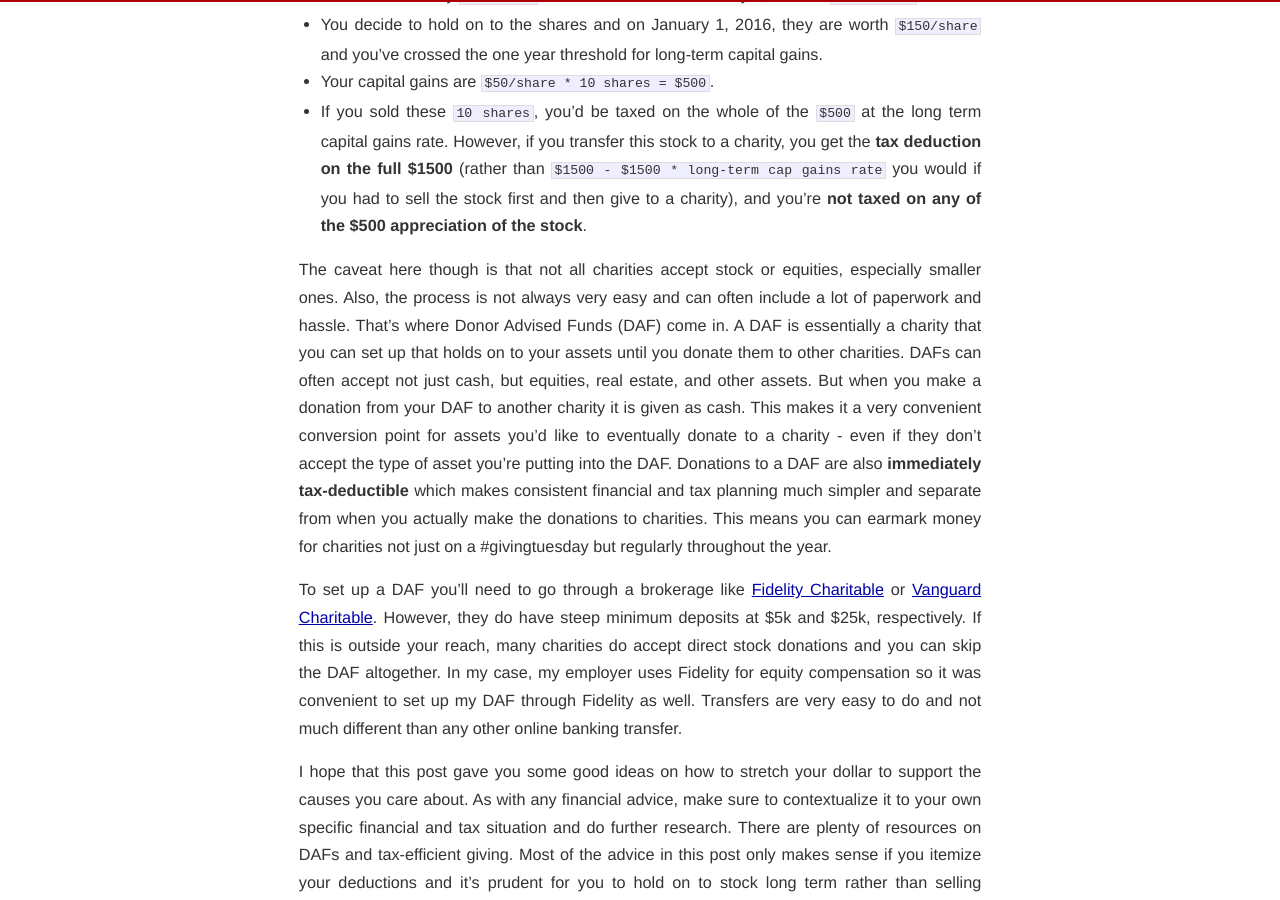
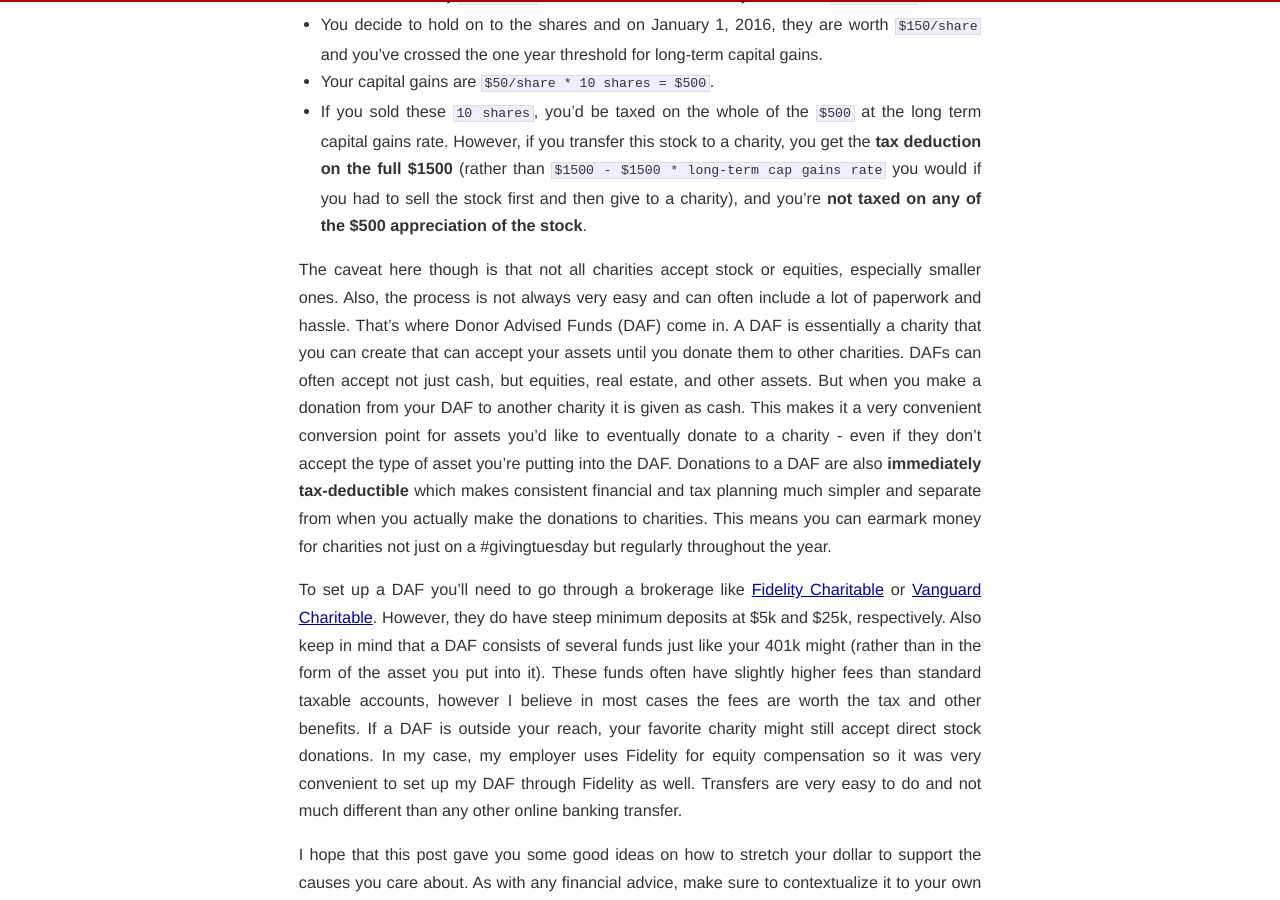
Before and after one commit to eipark/eipark.github.io, a Jekyll site: the page built from _posts/2016-11-29-maximize-giving-with-stocks-and-donor-advised-funds.markdown, in a window 1280 px wide and 900 px high, scrolled down 964 px. Built offline with Jekyll 4.4.1, drawn with Linux system fonts in a browser that asks for light colours; comment, search, counter and statistics services are not loaded.

Commit message:
clarfiy DAF stuff

```diff
--- a/_posts/2016-11-29-maximize-giving-with-stocks-and-donor-advised-funds.markdown
+++ b/_posts/2016-11-29-maximize-giving-with-stocks-and-donor-advised-funds.markdown
@@ -19,9 +19,9 @@ Let’s look at an example:
 * Your capital gains are `$50/share * 10 shares = $500`.
 * If you sold these `10 shares`, you’d be taxed on the whole of the `$500` at the long term capital gains rate. However, if you transfer this stock to a charity, you get the __tax deduction on the full $1500__ (rather than `$1500 - $1500 * long-term cap gains rate` you would if you had to sell the stock first and then give to a charity), and you’re __not taxed on any of the $500 appreciation of the stock__.
 
-The caveat here though is that not all charities accept stock or equities, especially smaller ones. Also, the process is not always very easy and can often include a lot of paperwork and hassle. That's where Donor Advised Funds (DAF) come in. A DAF is essentially a charity that you can set up that holds on to your assets until you donate them to other charities. DAFs can often accept not just cash, but equities, real estate, and other assets. But when you make a donation from your DAF to another charity it is given as cash. This makes it a very convenient conversion point for assets you’d like to eventually donate to a charity - even if they don’t accept the type of asset you’re putting into the DAF.  Donations to a DAF are also __immediately tax-deductible__ which makes consistent financial and tax planning much simpler and separate from when you actually make the donations to charities. This means you can earmark money for charities not just on a #givingtuesday but regularly throughout the year.
+The caveat here though is that not all charities accept stock or equities, especially smaller ones. Also, the process is not always very easy and can often include a lot of paperwork and hassle. That's where Donor Advised Funds (DAF) come in. A DAF is essentially a charity that you can create that can accept your assets until you donate them to other charities. DAFs can often accept not just cash, but equities, real estate, and other assets. But when you make a donation from your DAF to another charity it is given as cash. This makes it a very convenient conversion point for assets you’d like to eventually donate to a charity - even if they don’t accept the type of asset you’re putting into the DAF. Donations to a DAF are also __immediately tax-deductible__ which makes consistent financial and tax planning much simpler and separate from when you actually make the donations to charities. This means you can earmark money for charities not just on a #givingtuesday but regularly throughout the year.
 
-To set up a DAF you’ll need to go through a brokerage like <a href="https://fidelitycharitable.org" target="_blank">Fidelity Charitable</a> or <a href="https://vanguardcharitable.org" target="_blank">Vanguard Charitable</a>. However, they do have steep minimum deposits at $5k and $25k, respectively. If this is outside your reach, many charities do accept direct stock donations and you can skip the DAF altogether. In my case, my employer uses Fidelity for equity compensation so it was convenient to set up my DAF through Fidelity as well. Transfers are very easy to do and not much different than any other online banking transfer.
+To set up a DAF you’ll need to go through a brokerage like <a href="https://fidelitycharitable.org" target="_blank">Fidelity Charitable</a> or <a href="https://vanguardcharitable.org" target="_blank">Vanguard Charitable</a>. However, they do have steep minimum deposits at $5k and $25k, respectively. Also keep in mind that a DAF consists of several funds just like your 401k might (rather than in the form of the asset you put into it). These funds often have slightly higher fees than standard taxable accounts, however I believe in most cases the fees are worth the tax and other benefits. If a DAF is outside your reach, your favorite charity might still accept direct stock donations. In my case, my employer uses Fidelity for equity compensation so it was very convenient to set up my DAF through Fidelity as well. Transfers are very easy to do and not much different than any other online banking transfer.
 
 I hope that this post gave you some good ideas on how to stretch your dollar to support the causes you care about. As with any financial advice, make sure to contextualize it to your own specific financial and tax situation and do further research. There are plenty of resources on DAFs and tax-efficient giving. Most of the advice in this post only makes sense if you itemize your deductions and it’s prudent for you to hold on to stock long term rather than selling immediately when they’re granted. If you have any other suggestions, thoughts, or questions, reach out to me via email or twitter.
 
```
